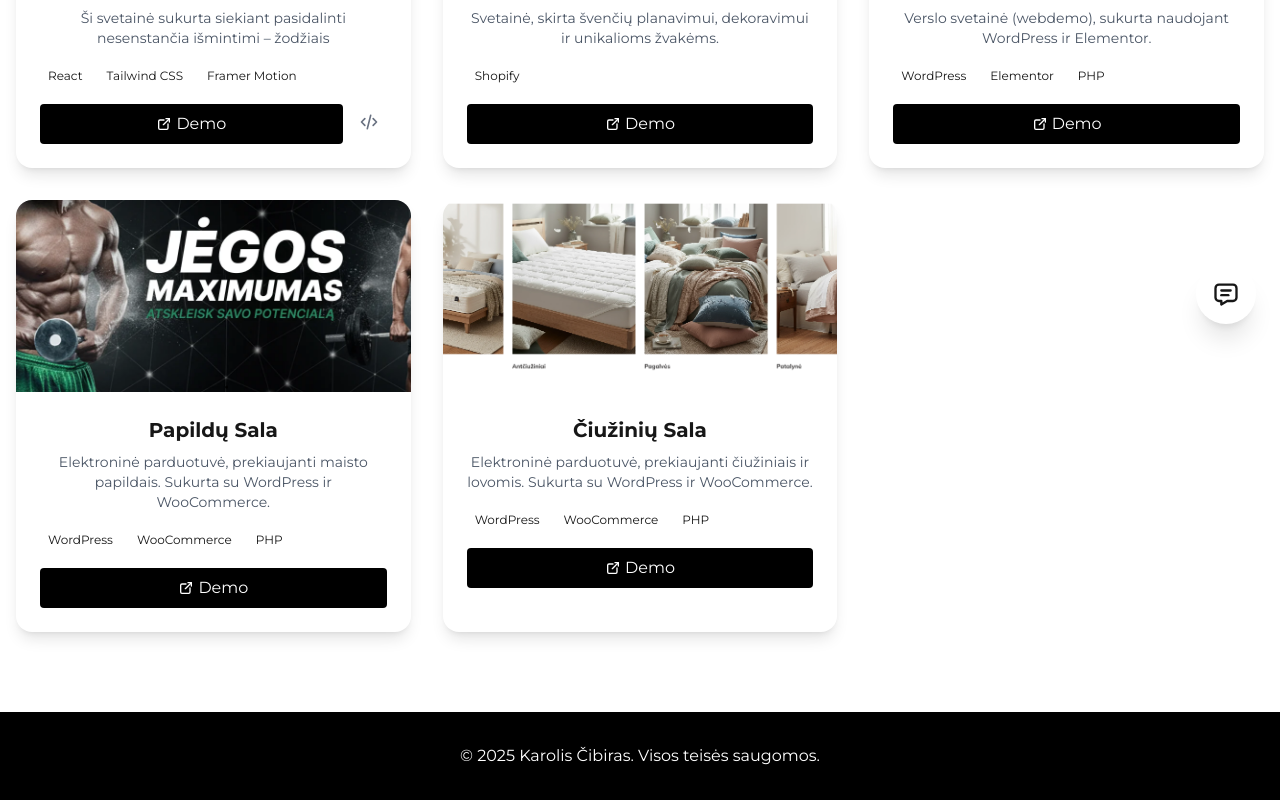
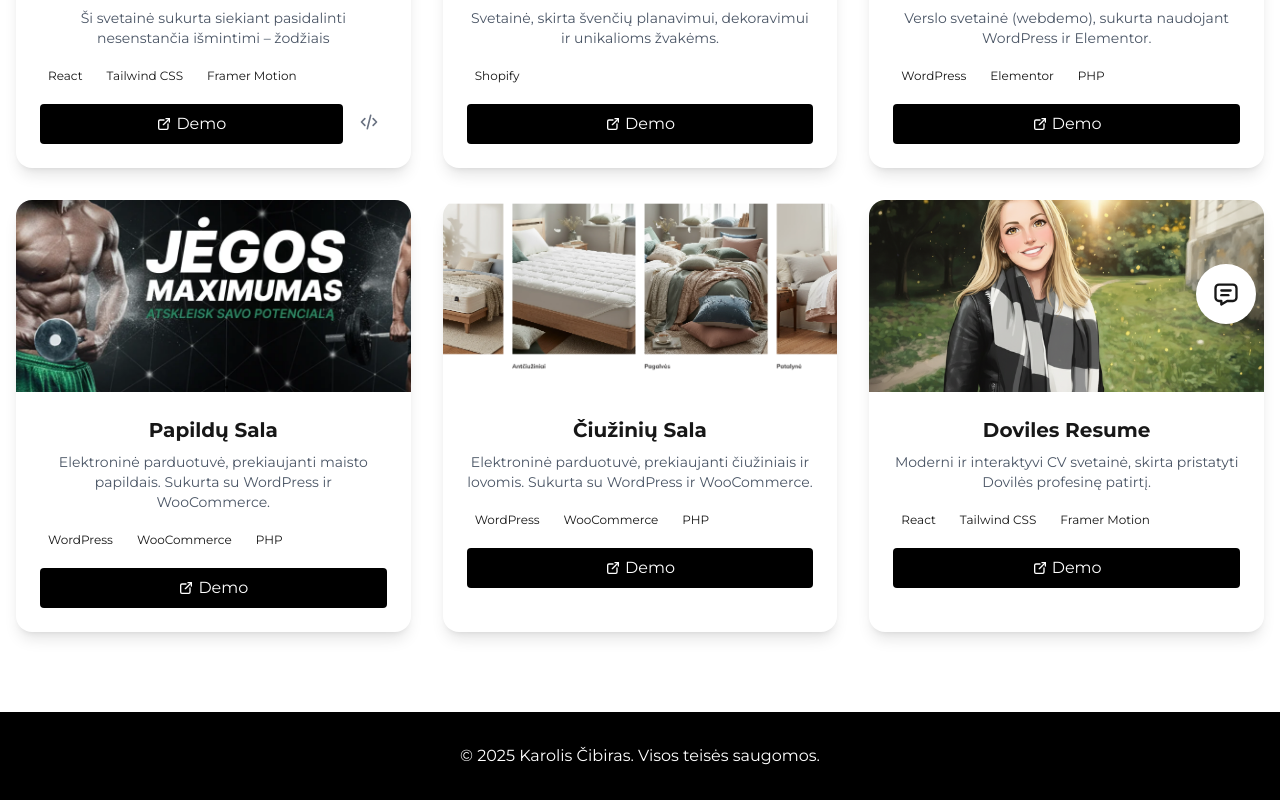
Before and after one commit to Jeshki/karolis-resume, a Next.js app: page /portfolio in a window 1280 px wide. Shown: the part 452-1252 px from the top of the page. Built offline with nearby package versions, Linux system fonts and the light colour scheme.

Commit message:
Jūsų trumpas pakeitimų aprašymas

```diff
--- a/src/components/PortfolioSection.tsx
+++ b/src/components/PortfolioSection.tsx
@@ -64,6 +64,17 @@ export function PortfolioSection() {
       image: '/ciuziniusala.png', // <-- SVARBU: Įkelkite šį failą į public/ciuziniu-sala.jpg
       technologies: ['WordPress', 'WooCommerce', 'PHP'], // Atspėjau technologijas
       liveLink: 'https://ciuziniusala.lt/',
+    },
+
+     {
+      title: t('Doviles Resume', 'Doviles Resume'),
+      description: t(
+        'Moderni ir interaktyvi CV svetainė, skirta pristatyti Dovilės profesinę patirtį.',
+        'A modern and interactive resume website built to showcase Dovilės professional experience.',
+      ),
+      image: '/doviles.png', // <-- SVARBU: Įkelkite šį failą į public/ciuziniu-sala.jpg
+      technologies: ['React', 'Tailwind CSS', 'Framer Motion'], // Atspėjau technologijas
+      liveLink: 'https://doviles-resume.vercel.app//',
     },
   ];
 
```
Also changed, not shown: public/doviles.png (added), 1 other file (tests, documents, lock files or other folders).
